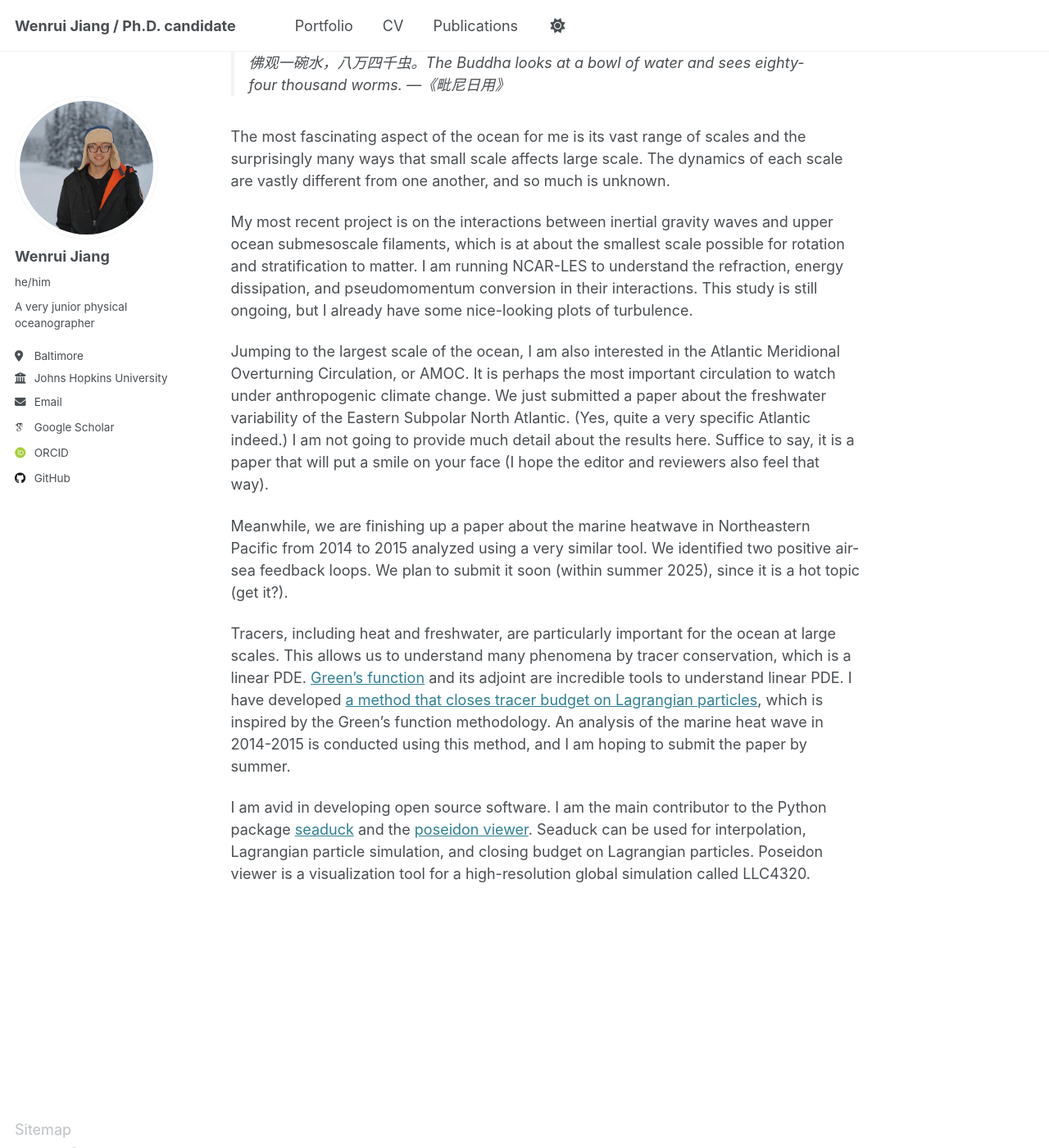
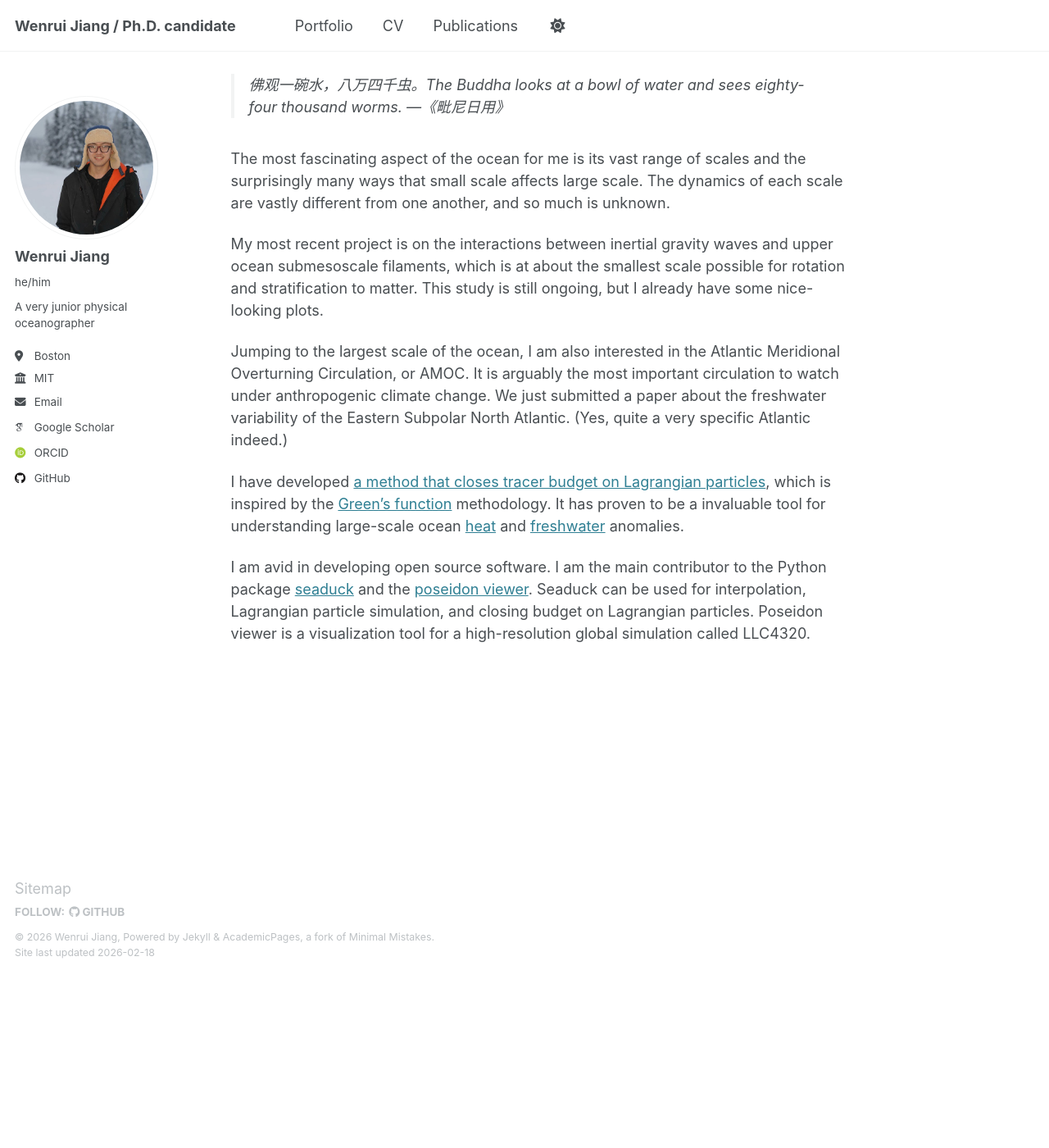
Before and after one commit to wenruijiang1/wenruijiang1.github.io, a Jekyll site: the page built from _pages/about.md, in a window 1280 px wide and 1400 px high, scrolled down 593 px. Shown: the whole window at 82% size. Built offline with Jekyll 4.4.1, drawn with Linux system fonts in a browser that asks for light colours; some web fonts are replaced; after the commit the page ends 1783 px from its top, so only the background shows below that; some of the changed text lies outside the part shown.

Commit message:
update about

```diff
--- a/_config.yml
+++ b/_config.yml
@@ -26,10 +26,10 @@
   name             : "Wenrui Jiang"
   pronouns         : "he/him"
   bio              : "A very junior physical oceanographer"
-  location         : "Baltimore"
-  employer         : "Johns Hopkins University"
+  location         : "Boston"
+  employer         : "MIT"
   uri              : # URL
-  email            : "wjiang33@jhu.edu"
+  email            : "wrjiang@mit.edu"
 
   # Academic websites
   arxiv            : # URL - Update with the correct link to your profile
--- a/_pages/about.md
+++ b/_pages/about.md
@@ -9,7 +9,7 @@
 
 Welcome! I am carving my name on a tree trunk in the vast forest that is the internet. Thanks for reading this (many years later, perhaps) and thanks for taking an interest in me.
 
-My name is Wenrui Jiang （姜文瑞）, and I am a 4th-year Ph.D. candidate in [Tom Haine](https://sites.krieger.jhu.edu/haine/)'s group at Johns Hopkins University. My main interest is in physical oceanography (see [Research overview](#Research overview) below), and I love to think about problems in fluid dynamics, modeling, geophysics, mathematics, and many other related topics.
+My name is Wenrui Jiang （姜文瑞）, and I am a postdoc in [Gaël Forget](https://www.gaelforget.net/)'s group as MIT. I finished my Ph.D. in 2025 as a member of [Tom Haine](https://sites.krieger.jhu.edu/haine/)'s group at Johns Hopkins University. My main interest is in physical oceanography (see [Research overview](#Research overview) below), and I love to think about problems in fluid dynamics, modeling, geophysics, mathematics, and many other related topics.
 
 In my free time, I like to run, swim, ride a bicycle, paint, cook, and play the harmonica (this does not imply that I am any good at those things). When I was a kid, I wanted to become a Formula 1 driver or a battlefield journalist. Well, I picked up physical oceanography now... Anywhoo, I am enjoying my time as a student learning about the ocean, and would like to get better at it.
 
@@ -21,12 +21,10 @@
 
 The most fascinating aspect of the ocean for me is its vast range of scales and the surprisingly many ways that small scale affects large scale. The dynamics of each scale are vastly different from one another, and so much is unknown.
 
-My most recent project is on the interactions between inertial gravity waves and upper ocean submesoscale filaments, which is at about the smallest scale possible for rotation and stratification to matter. I am running NCAR-LES to understand the refraction, energy dissipation, and pseudomomentum conversion in their interactions. This study is still ongoing, but I already have some nice-looking plots of turbulence.
+My most recent project is on the interactions between inertial gravity waves and upper ocean submesoscale filaments, which is at about the smallest scale possible for rotation and stratification to matter. This study is still ongoing, but I already have some nice-looking plots.
 
-Jumping to the largest scale of the ocean, I am also interested in the Atlantic Meridional Overturning Circulation, or AMOC. It is perhaps the most important circulation to watch under anthropogenic climate change. We just submitted a paper about the freshwater variability of the Eastern Subpolar North Atlantic. (Yes, quite a very specific Atlantic indeed.) I am not going to provide much detail about the results here. Suffice to say, it is a paper that will put a smile on your face (I hope the editor and reviewers also feel that way).
+Jumping to the largest scale of the ocean, I am also interested in the Atlantic Meridional Overturning Circulation, or AMOC. It is arguably the most important circulation to watch under anthropogenic climate change. We just submitted a paper about the freshwater variability of the Eastern Subpolar North Atlantic. (Yes, quite a very specific Atlantic indeed.)
 
-Meanwhile, we are finishing up a paper about the marine heatwave in Northeastern Pacific from 2014 to 2015 analyzed using a very similar tool. We identified two positive air-sea feedback loops. We plan to submit it soon (within summer 2025), since it is a hot topic (get it?).
-
-Tracers, including heat and freshwater, are particularly important for the ocean at large scales. This allows us to understand many phenomena by tracer conservation, which is a linear PDE. [Green's function](https://essopenarchive.org/users/528978/articles/1215807-a-review-of-green-s-function-methods-for-tracer-timescales-and-pathways-in-ocean-models) and its adjoint are incredible tools to understand linear PDE. I have developed [a method that closes tracer budget on Lagrangian particles](https://essopenarchive.org/users/814820/articles/1262688-tracer-budgets-on-lagrangian-trajectories), which is inspired by the Green's function methodology. An analysis of the marine heat wave in 2014-2015 is conducted using this method, and I am hoping to submit the paper by summer.
+I have developed [a method that closes tracer budget on Lagrangian particles](https://essopenarchive.org/users/814820/articles/1262688-tracer-budgets-on-lagrangian-trajectories), which is inspired by the [Green's function](https://essopenarchive.org/users/528978/articles/1215807-a-review-of-green-s-function-methods-for-tracer-timescales-and-pathways-in-ocean-models) methodology. It has proven to be a invaluable tool for understanding large-scale ocean [heat](https://www.researchsquare.com/article/rs-7762242/v1) and [freshwater](https://www.researchsquare.com/article/rs-7005007/v1) anomalies.
 
 I am avid in developing open source software. I am the main contributor to the Python package [seaduck](https://github.com/MaceKuailv/seaduck) and the [poseidon viewer](https://web.idies.jhu.edu/poseidon-viewer/viewer/index.html). Seaduck can be used for interpolation, Lagrangian particle simulation, and closing budget on Lagrangian particles. Poseidon viewer is a visualization tool for a high-resolution global simulation called LLC4320.
```
Also changed, not shown: 1 other file.
